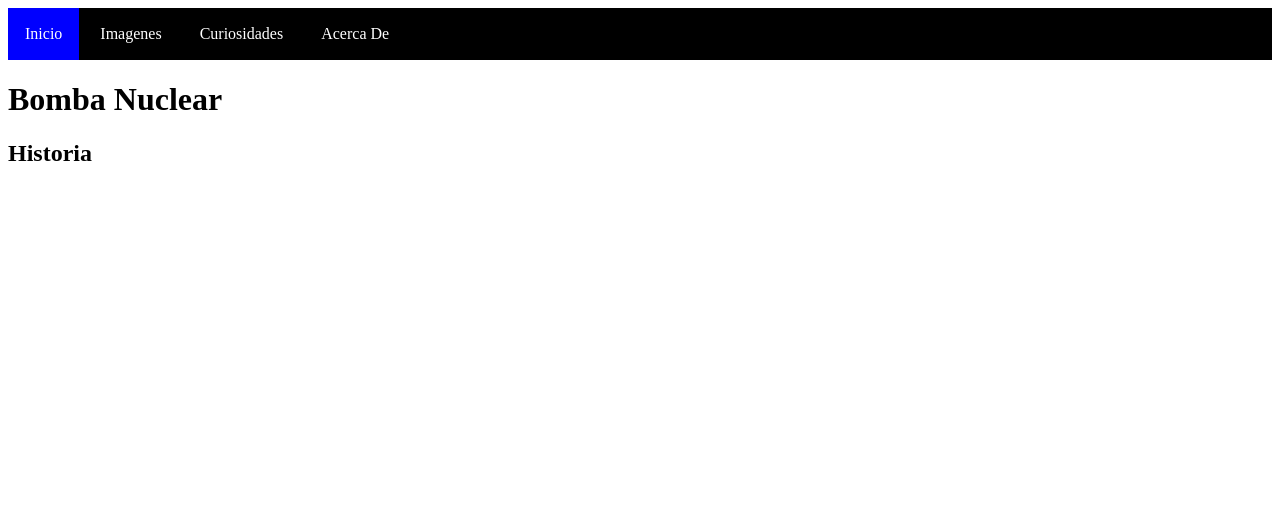
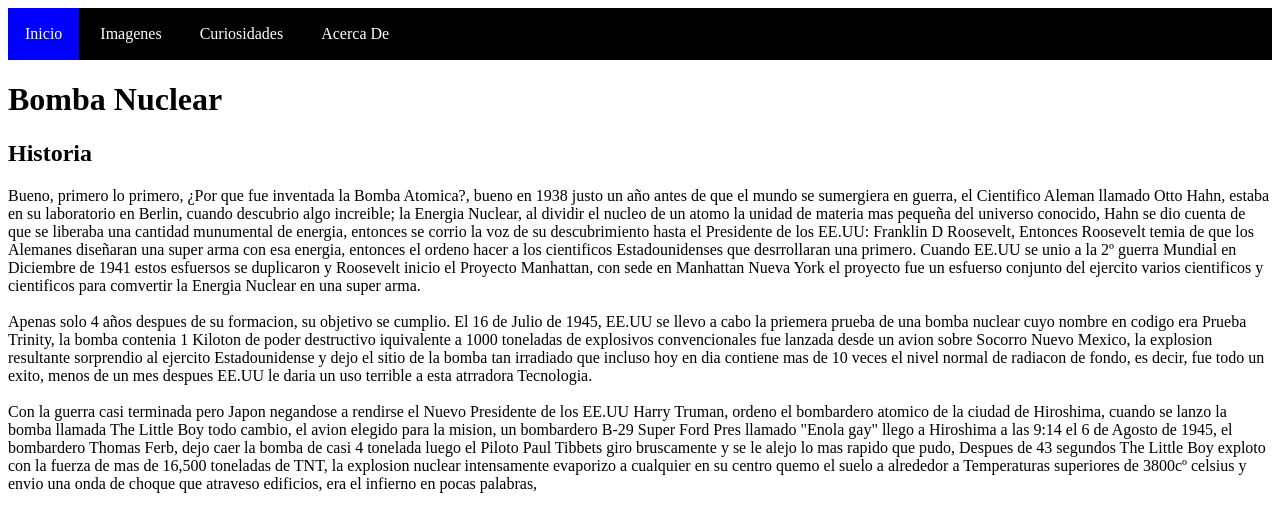
Before and after one commit to GabrielChavez13/ProyectoFinal-HTML, a plain HTML site: page index.html in a window 1280 px wide. Drawn offline with Linux system fonts and the light colour scheme.

Commit message:
cambios en index.html

```diff
--- a/index.html
+++ b/index.html
@@ -22,7 +22,28 @@
         <h2>Historia</h2>
         <article>
     <p>
-
+        Bueno, primero lo primero, ¿Por que fue inventada la Bomba Atomica?, bueno en 1938 justo un año antes de que el mundo
+se sumergiera en guerra, el Cientifico Aleman llamado Otto Hahn, estaba en su laboratorio en Berlin, cuando descubrio
+algo increible; la Energia Nuclear, al dividir el nucleo de un atomo la unidad de materia mas pequeña del universo conocido,
+Hahn se dio cuenta de que se liberaba una cantidad munumental de energia, entonces se corrio la voz de su descubrimiento
+hasta el Presidente de los EE.UU: Franklin D Roosevelt, Entonces Roosevelt temia de que los Alemanes diseñaran una
+super arma con esa energia, entonces el ordeno hacer a los cientificos Estadounidenses que desrrollaran una primero.
+Cuando EE.UU se unio a la 2º guerra Mundial en Diciembre de 1941 estos esfuersos se duplicaron y Roosevelt inicio el
+Proyecto Manhattan, con sede en Manhattan Nueva York el proyecto fue un esfuerso conjunto del ejercito varios cientificos
+y cientificos para comvertir la Energia Nuclear en una super arma.<br><br>
+Apenas solo 4 años despues de su formacion, su objetivo se cumplio. El 16 de Julio de 1945, EE.UU se llevo a cabo la priemera
+prueba de una bomba nuclear cuyo nombre en codigo era Prueba Trinity, la bomba contenia 1 Kiloton de poder destructivo
+iquivalente a 1000 toneladas de explosivos convencionales fue lanzada desde un avion sobre Socorro Nuevo Mexico, la explosion
+resultante sorprendio al ejercito Estadounidense y dejo el sitio de la bomba tan irradiado que incluso hoy en dia contiene mas
+de 10 veces el nivel normal de radiacon de fondo, es decir, fue todo un exito, menos de un mes despues EE.UU le daria un uso
+terrible a esta atrradora Tecnologia.<br><br>
+Con la guerra casi terminada pero Japon negandose a rendirse el Nuevo Presidente de los EE.UU Harry Truman, ordeno el bombardero
+atomico de la ciudad de Hiroshima, cuando se lanzo la bomba llamada The Little Boy todo cambio, el avion elegido para la mision,
+un bombardero B-29 Super Ford Pres llamado "Enola gay" llego a Hiroshima a las 9:14 el 6 de Agosto de 1945, el bombardero Thomas
+Ferb, dejo caer la bomba de casi 4 tonelada luego el Piloto Paul Tibbets giro bruscamente y se le alejo lo mas rapido que pudo,
+Despues de 43 segundos The Little Boy exploto con la fuerza de mas de 16,500 toneladas de TNT, la explosion nuclear intensamente
+evaporizo a cualquier en su centro quemo el suelo a alrededor a Temperaturas superiores de 3800cº celsius y envio una onda de choque
+que atraveso edificios, era el infierno en pocas palabras,
     </p>
         </article>
     </section>
```
